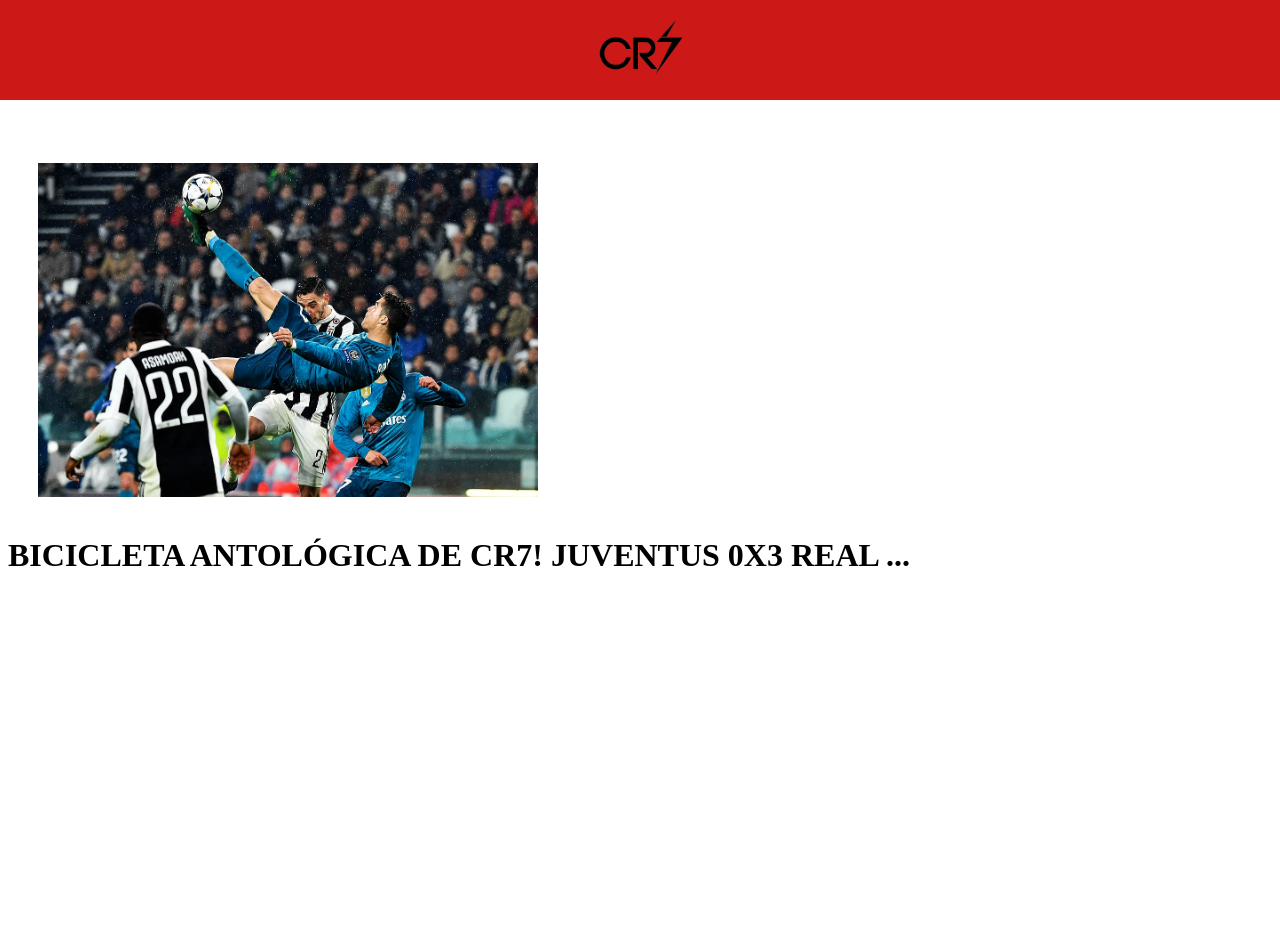
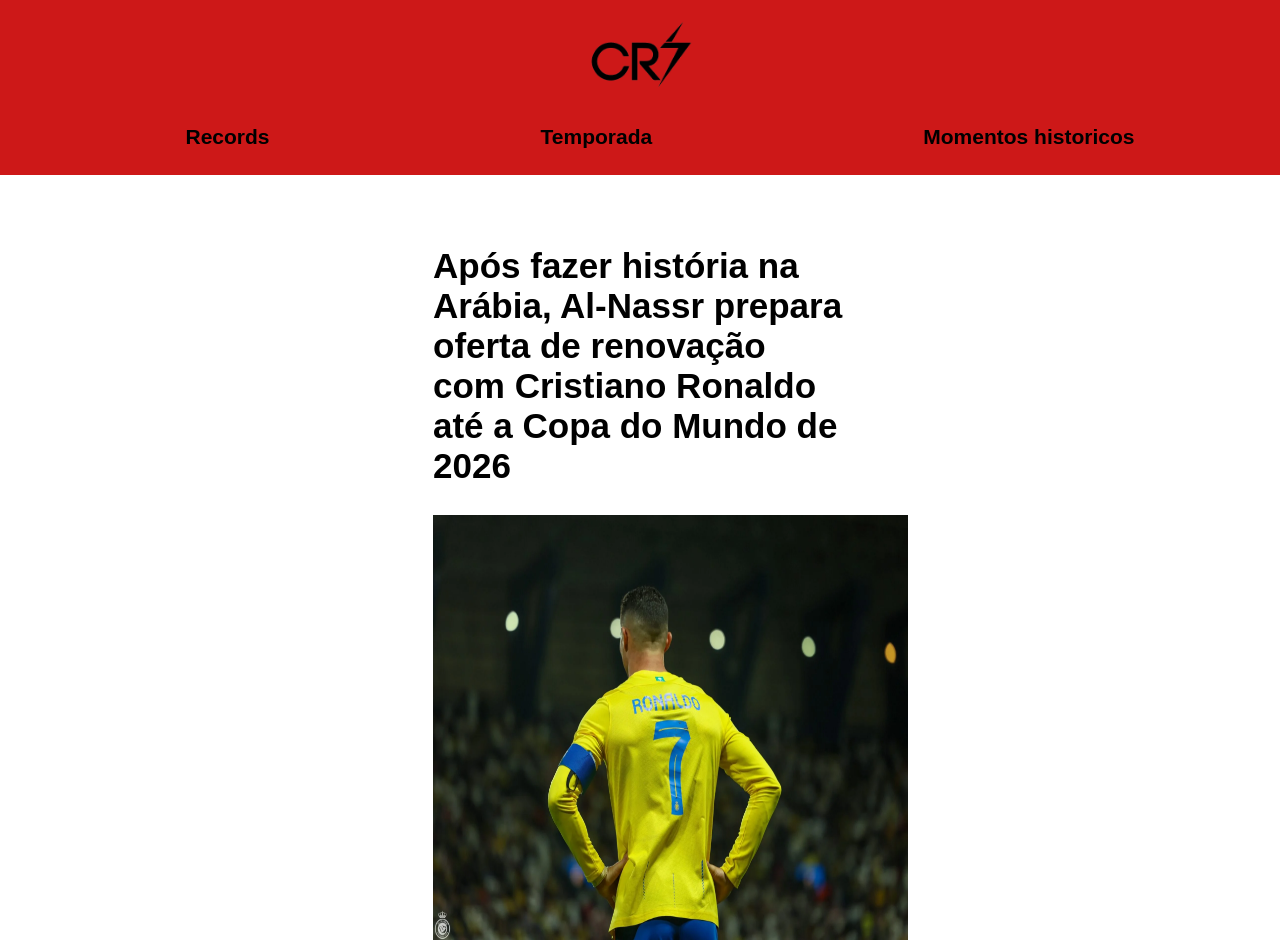
Before and after one commit to Cutrin7/CR7News, a plain HTML site: page index.html in a window 1280 px wide. Shown: the top 943 px of the page. Before the commit the page ends 800 px from the top, so only its background shows below. Drawn offline with Linux system fonts and the light colour scheme.

Commit message:
Add files via upload

```diff
--- a/index.html
+++ b/index.html
@@ -5,22 +5,66 @@
     <meta name="viewport" content="width=device-width, initial-scale=1.0">
     <title>CR7News</title>
     <link rel="stylesheet" href="style.css">
+
 </head>
 
 <body>
 
     <header>
+        <div>
         <img class="logo" src="imagens/cr7logo removebg.png" alt="Logo cr7">
+        </div>
+
+        <nav>
+            <ul>
+                <li><a href="records.html">Records</a></li>
+                <li><a href="index.html">Temporada</a></li>
+                <li><a href="Momentos.html">Momentos historicos</a></li>
+            </ul>
+        </nav>
     </header>
 
+   <div class="tudo">
+        <h1>
+            <main>
+                <section>
+                <h2>Após fazer história na Arábia, Al-Nassr prepara oferta de renovação com Cristiano Ronaldo até a Copa do Mundo de 2026</h2>
+                <img class="foto" src="imagens/renovação.webp" alt="renovação de cristiano">
+                <p> Segundo informações da rádio britânica Talksport, o Al-Nassr pretende estender o contrato do craque português, válido até junho de 2025, por mais um ano. O português de 39 anos vê com bons olhos a possibilidade de atuar no clube saudita até 2026, ano da próxima Copa do Mundo, que será disputada em Canadá, Estados Unidos e México.
+                    Atualmente como um dos jogadores mais bem pagos do mundo, um novo acordo entre o Al-Nassr e o artilheiro português pode incluir aumentos salariais de 200 milhões de euros (R$ 1,12 bilhões), com bônus adicionais.
+                </p>
+                </section>
+            </main>
+        </h1>
+        <hr><br>
+     <h1>
+        <main>
+            <section>
+            <h2>Cristiano Ronaldo é eleito o melhor jogador europeu da história</h2>
+            <br>
+            <img class="foto" src="imagens/melhor europeu.avif" alt="cristiano melhor europeu">
+            <p>A revista britânica FourFourTwo publicou, nesta terça-feira, uma lista com os 100 melhores jogadores europeus da história. O líder da lista é Cristiano Ronaldo, do Al-Nassr. O astro que brilhou em times como Manchester United, Real Madrid e Juventus superou Johan Cruyff, Beckenbauer, Zidane e outros nomes.
+                Além de Cristiano Ronaldo e Iniesta, a lista conta com jogadores ainda em atividade, como Luka Modric (18º), Manuel Neuer (23º), Sergio Busquets (24º), Sergio Ramos (27º), De Bruyne (35º), Mbappé (69º), Lewandowski (90º), Harry Kane (95º), Haaland (98º) e Toni Kroos (100º). O brasileiro Mazzola, que se naturalizou italiano, entrou na 56ª posição.</p>
+            </section>
+        </main>
+    </h1>
+    <hr><br>
 
     <h1>
         <main>
-            <img class="img1" src="imagens/cris gol perfeito.jpg" alt="cristiano de bicicleta">
-            <p>BICICLETA ANTOLÓGICA DE CR7! JUVENTUS 0X3 REAL ...</p>
+            <section>
+            <h2>Convocados de Portugal para Euro 2024; veja lista</h2>
+            <br>
+            <img class="foto" src="imagens/cristiano convocado.jpg" alt="cristiano convocado">
+            <p>O técnico Roberto Martínez divulgou, nesta terça-feira, a convocação de Portugal para a Euro 2024. Com Cristiano Ronaldo, Bernardo Silva, Bruno Fernandes e outros jogadores importantes, a lista conta com 26 nomes, sendo nove que atuam na Premier League.
+                - Orgulhoso por volta a representar Portugal na Euro. Vamos com tudo! - escreveu o camisa 7.</p>
+            </section>
         </main>
     </h1>
+    <hr>
+    </div>
 
+<footer>© Todos direitos reservados vitor</footer>
 
 </body>
 </html>
--- a/style.css
+++ b/style.css
@@ -1,28 +1,69 @@
 
     /* Cabeçalho */
+
     header{
         background-color: #CD1818;
         text-align: center;
         padding: 10px;
         margin: -8px;
-    display: flex;
-    justify-content: center;
 
     .logo{
-        width: 100px;
-        height: 80px;
+        width: 120px;
+        height: 95px;
+    }
+    }
 
+    a{
+     text-decoration: none;
+     font-size: 15px;
+     padding: 10px;
+     margin: 10px;
+     width: 50px;
+     height:50px;
+     color: black;
+     font-size: 21px;
+     font-weight: bold;
 }
+
+a:hover {
+    color: black;
+    background: #FFFFFF;
+    border: 1px solid black ;
+    transition: all 0.5s;
+}
+
+ul {
+    list-style: none;
+    display: flex;
+    position: relative;
+    justify-content:space-around;
 }
 
 /* Nóticias */
 
-.img1{
-    width: 500px;
-    margin-top: 50px;
-    margin-left: 30px;
+body{
+    font-family: Arial, Helvetica, sans-serif;
 }
 
-.img1:hover{
-    transform: translateX(0px) scale(1.1);
+.tudo{
+    text-align: left;
+    margin: auto;
+    padding: 50px;
+    padding-left: 425px;
+    padding-right: 425px;
 }
+
+.foto{
+    width: 475px;
+    height: 425px;
+}
+
+h2{
+    font-size: 35px;
+    font-weight: bold;
+}
+
+p{
+    font-size: 18px;
+    color: rgba(0, 0, 0, 0.877);
+}
```
Also changed, not shown: Momentos.html (added, +65 -0 lines), records.html (added, +70 -0 lines), imagens/cris record.jpg (added), imagens/cristiano convocado.jpg (added), imagens/euro 2016.webp (added), imagens/maior artilheiro de seleções.jpg (added), imagens/melhor europeu.avif (added), imagens/renovação.webp (added), 1 other file. Lines whose indentation alone changed are shown as unchanged.
